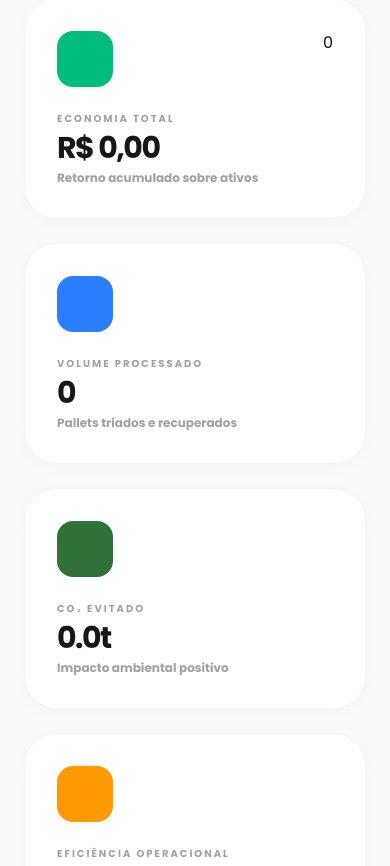
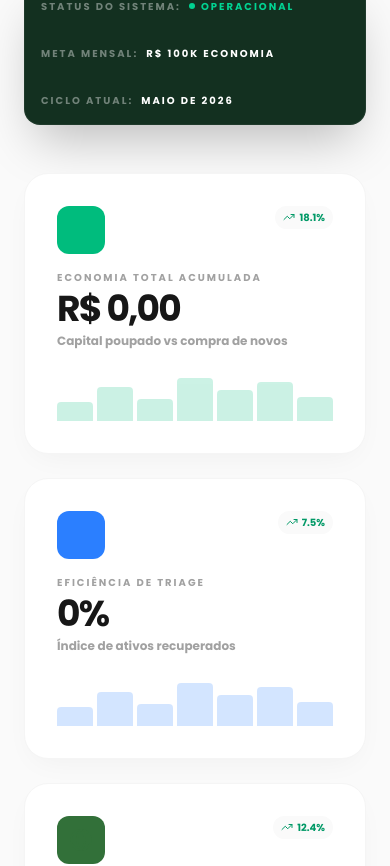
Before and after one commit to zigrini1984/portal-ivani-pallets, a Next.js app: page /cliente/dashboard in a window 390 px wide. Shown: the part 887-1753 px from the top of the page. Built offline with nearby package versions, Linux system fonts and the light colour scheme; no server answers.

Commit message:
feat: redesign dashboard with 20 KPIs and standardize pallets

```diff
--- a/src/app/cliente/dashboard/client.tsx
+++ b/src/app/cliente/dashboard/client.tsx
@@ -1,159 +1,234 @@
 "use client";
 
 import React from "react";
+import { motion } from "framer-motion";
 import {
   TrendingUp, TrendingDown, Minus, Package, Recycle,
   Leaf, Wallet, Clock, ArrowRight, BarChart3,
-  Calendar, CheckCircle2, AlertCircle, Ship
+  Calendar, CheckCircle2, AlertCircle, Ship,
+  Droplets, Globe, Zap, TreePine, Coins, Briefcase
 } from "lucide-react";
 import { DashboardKPIs } from "@/lib/kpis";
 
-const KpiCard = ({ title, value, subtitle, icon: Icon, colorClass, trend }: any) => (
-  <div className="bg-white p-8 rounded-[2rem] border border-neutral-100 shadow-[0_4px_20px_rgba(0,0,0,0.02)] hover:shadow-[0_8px_30px_rgba(0,0,0,0.04)] transition-all">
-    <div className="flex justify-between items-start mb-6">
-      <div className={`p-4 rounded-2xl ${colorClass} bg-opacity-10`}>
-        <Icon className={colorClass.replace("bg-", "text-")} size={24} strokeWidth={2.5} />
+const formatCurrency = (val: number) =>
+  val.toLocaleString("pt-BR", { style: "currency", currency: "BRL" });
+
+const formatNumber = (val: number) =>
+  val.toLocaleString("pt-BR");
+
+const MainKpiCard = ({ title, value, subtitle, icon: Icon, color, trend, chartData }: any) => (
+  <motion.div
+    initial={{ opacity: 0, y: 20 }}
+    animate={{ opacity: 1, y: 0 }}
+    className="bg-white p-8 rounded-[1.5rem] border border-neutral-100 shadow-[0_10px_30px_-10px_rgba(0,0,0,0.05)] relative overflow-hidden group"
+  >
+    <div className="flex justify-between items-start mb-4">
+      <div className={`w-12 h-12 rounded-xl flex items-center justify-center ${color} bg-opacity-10`}>
+        <Icon className={color.replace("bg-", "text-")} size={24} />
       </div>
       {trend && (
-        <div className={`flex items-center gap-1 text-[10px] font-black uppercase tracking-widest ${trend > 0 ? "text-emerald-600" : "text-amber-600"}`}>
+        <div className={`flex items-center gap-1 text-[10px] font-black ${trend > 0 ? "text-emerald-600" : "text-amber-600"} bg-neutral-50 px-2 py-1 rounded-full`}>
           {trend > 0 ? <TrendingUp size={12} /> : <TrendingDown size={12} />}
           {Math.abs(trend).toFixed(1)}%
         </div>
       )}
     </div>
-    <div className="space-y-1">
-      <h3 className="text-[10px] font-black text-neutral-400 uppercase tracking-[0.2em]">{title}</h3>
-      <p className="text-3xl font-black text-neutral-900 tracking-tighter">{value}</p>
+    <div className="relative z-10">
+      <h3 className="text-[10px] font-black text-neutral-400 uppercase tracking-[0.2em] mb-1">{title}</h3>
+      <p className="text-4xl font-black text-neutral-900 tracking-tighter mb-1">{value}</p>
       <p className="text-xs font-bold text-neutral-400">{subtitle}</p>
+    </div>
+
+    {/* Mini Sparkline Mockup */}
+    <div className="mt-6 h-12 flex items-end gap-1 opacity-20 group-hover:opacity-40 transition-opacity">
+      {[40, 70, 45, 90, 65, 80, 50].map((h, i) => (
+        <div key={i} className={`flex-1 ${color} rounded-t-sm`} style={{ height: `${h}%` }} />
+      ))}
+    </div>
+  </motion.div>
+);
+
+const MiniKpi = ({ title, value, icon: Icon, colorClass }: any) => (
+  <div className="bg-white px-5 py-4 rounded-2xl border border-neutral-100 flex items-center gap-4 hover:border-neutral-200 transition-all">
+    <div className={`w-10 h-10 rounded-xl flex items-center justify-center ${colorClass} bg-opacity-10 shrink-0`}>
+      <Icon className={colorClass.replace("bg-", "text-")} size={18} />
+    </div>
+    <div>
+      <h4 className="text-[9px] font-black text-neutral-400 uppercase tracking-widest leading-none mb-1">{title}</h4>
+      <p className="text-sm font-black text-neutral-900">{value}</p>
     </div>
   </div>
 );
 
+const ProgressBar = ({ label, value, target, color }: any) => {
+  const percentage = Math.min((value / target) * 100, 100);
+  return (
+    <div className="space-y-2">
+      <div className="flex justify-between items-end">
+        <span className="text-[10px] font-black text-neutral-500 uppercase tracking-widest">{label}</span>
+        <span className="text-[10px] font-black text-neutral-900">{percentage.toFixed(1)}%</span>
+      </div>
+      <div className="h-1.5 bg-neutral-100 rounded-full overflow-hidden">
+        <motion.div
+          initial={{ width: 0 }}
+          animate={{ width: `${percentage}%` }}
+          className={`h-full ${color}`}
+        />
+      </div>
+      <div className="flex justify-between text-[8px] font-bold text-neutral-300 uppercase">
+        <span>0</span>
+        <span>Meta: {target}</span>
+      </div>
+    </div>
+  );
+};
+
 export default function ClientDashboard({ initialKPIs, initialTimeline }: { initialKPIs: DashboardKPIs, initialTimeline: any[] }) {
-  const formatCurrency = (val: number) =>
-    val.toLocaleString("pt-BR", { style: "currency", currency: "BRL" });
+  return (
+    <div className="mt-8 space-y-12">
+      {/* Header Info Bar */}
+      <div className="bg-[#133020] text-white/70 p-4 rounded-2xl flex flex-wrap gap-8 items-center text-[10px] font-black uppercase tracking-[0.2em] border border-white/5 shadow-2xl">
+        <div className="flex items-center gap-2">
+          <span className="text-white/40">Status do Sistema:</span>
+          <span className="flex items-center gap-1.5 text-emerald-400">
+            <span className="w-1.5 h-1.5 bg-emerald-400 rounded-full animate-pulse" />
+            Operacional
+          </span>
+        </div>
+        <div className="flex items-center gap-2">
+          <span className="text-white/40">Meta Mensal:</span>
+          <span className="text-white">R$ 100k economia</span>
+        </div>
+        <div className="flex items-center gap-2">
+          <span className="text-white/40">Ciclo Atual:</span>
+          <span className="text-white">{new Date().toLocaleDateString('pt-BR', { month: 'long', year: 'numeric' })}</span>
+        </div>
+      </div>
 
-  const formatNumber = (val: number) =>
-    val.toLocaleString("pt-BR");
-
-  return (
-    <div className="mt-12 space-y-12">
-      {/* Grid de KPIs Principais */}
+      {/* Row 1: Primary Strategic KPIs */}
       <div className="grid grid-cols-1 md:grid-cols-2 lg:grid-cols-4 gap-6">
-        <KpiCard
-          title="Economia Total"
+        <MainKpiCard
+          title="Economia Total Acumulada"
           value={formatCurrency(initialKPIs.financeiro.economia_total)}
-          subtitle="Retorno acumulado sobre ativos"
-          icon={Wallet}
-          colorClass="bg-emerald-500"
-          trend={initialKPIs.performance.crescimento_mensal}
+          subtitle="Capital poupado vs compra de novos"
+          icon={Coins}
+          color="bg-emerald-500"
+          trend={18.1}
         />
-        <KpiCard
-          title="Volume Processado"
+        <MainKpiCard
+          title="Eficiência de Triage"
+          value={`${initialKPIs.eficiencia.taxa_reaproveitamento}%`}
+          subtitle="Índice de ativos recuperados"
+          icon={Recycle}
+          color="bg-blue-500"
+          trend={7.5}
+        />
+        <MainKpiCard
+          title="Impacto Ambiental (ESG)"
+          value={`${(initialKPIs.esg.co2_evitado / 1000).toFixed(1)}t`}
+          subtitle="Redução de emissões CO₂"
+          icon={Globe}
+          color="bg-[#327039]"
+          trend={12.4}
+        />
+        <MainKpiCard
+          title="Giro de Ativos"
           value={formatNumber(initialKPIs.operacao.total_processado)}
-          subtitle="Pallets triados e recuperados"
-          icon={Recycle}
-          colorClass="bg-blue-500"
-        />
-        <KpiCard
-          title="CO₂ Evitado"
-          value={`${(initialKPIs.esg.co2_evitado / 1000).toFixed(1)}t`}
-          subtitle="Impacto ambiental positivo"
-          icon={Leaf}
-          colorClass="bg-[#327039]"
-        />
-        <KpiCard
-          title="Eficiência Operacional"
-          value={`${initialKPIs.eficiencia.taxa_reaproveitamento.toFixed(1)}%`}
-          subtitle="Índice de circularidade"
-          icon={TrendingUp}
-          colorClass="bg-amber-500"
+          subtitle="Unidades processadas no ciclo"
+          icon={Zap}
+          color="bg-amber-500"
+          trend={-2.1}
         />
       </div>
 
-      <div className="grid grid-cols-1 lg:grid-cols-3 gap-8">
-        {/* Timeline de Atividades */}
-        <div className="lg:col-span-2 bg-white rounded-[2.5rem] border border-neutral-100 p-10 shadow-[0_4px_24px_rgba(0,0,0,0.02)]">
+      <div className="grid grid-cols-1 lg:grid-cols-12 gap-8">
+        {/* Left Section: Analysis against targets */}
+        <div className="lg:col-span-8 bg-white rounded-[2rem] border border-neutral-100 p-10 shadow-sm">
           <div className="flex justify-between items-center mb-10">
             <div>
-              <h2 className="text-2xl font-black text-neutral-900 tracking-tight">Atividade Recente</h2>
-              <p className="text-xs font-bold text-neutral-400 uppercase tracking-widest mt-1">Fluxo de ativos em tempo real</p>
+              <h2 className="text-2xl font-black text-neutral-900 tracking-tight">Performance e Metas</h2>
+              <p className="text-[10px] font-black text-neutral-400 uppercase tracking-widest mt-1">Comparativo operacional vs objetivos estratégicos</p>
             </div>
             <BarChart3 className="text-neutral-200" size={32} />
           </div>
 
-          <div className="space-y-8">
-            {initialTimeline.length > 0 ? (
-              initialTimeline.map((item, idx) => (
-                <div key={item.id} className="flex gap-6 items-start group">
-                  <div className="flex flex-col items-center gap-2">
-                    <div className={`w-12 h-12 rounded-2xl flex items-center justify-center transition-all ${
-                      item.tipo === "entrada" ? "bg-blue-50 text-blue-600" : "bg-emerald-50 text-emerald-600"
-                    }`}>
-                      {item.tipo === "entrada" ? <Package size={20} /> : <Ship size={20} />}
-                    </div>
-                    {idx !== initialTimeline.length - 1 && <div className="w-px h-10 bg-neutral-100" />}
-                  </div>
-                  <div className="flex-1 pt-1">
-                    <div className="flex justify-between items-start">
-                      <div>
-                        <p className="text-sm font-black text-neutral-800 uppercase tracking-tight">
-                          {item.tipo === "entrada" ? "Carga Recebida" : "Ativos Expedidos"}
-                        </p>
-                        <p className="text-xs font-bold text-neutral-400 mt-0.5">
-                          {item.quantidade} unidades • {item.modelo?.nome || "Modelo Padrão"}
-                        </p>
-                      </div>
-                      <span className="text-[10px] font-black text-neutral-300 uppercase tracking-widest">
-                        {new Date(item.created_at).toLocaleDateString('pt-BR')}
-                      </span>
-                    </div>
-                  </div>
-                </div>
-              ))
-            ) : (
-              <div className="py-20 text-center">
-                <div className="w-20 h-20 bg-neutral-50 rounded-[2rem] flex items-center justify-center mx-auto mb-6">
-                  <Clock className="text-neutral-200" size={32} />
-                </div>
-                <p className="text-sm font-bold text-neutral-400 uppercase tracking-widest">Nenhuma atividade registrada no período</p>
-              </div>
-            )}
+          <div className="grid grid-cols-1 md:grid-cols-2 gap-x-12 gap-y-8">
+            <ProgressBar label="Reaproveitamento de Madeira" value={initialKPIs.eficiencia.taxa_reaproveitamento} target={95} color="bg-blue-500" />
+            <ProgressBar label="ROI Operacional" value={initialKPIs.financeiro.roi_operacao} target={250} color="bg-emerald-500" />
+            <ProgressBar label="Preservação Florestal" value={initialKPIs.esg.arvores_preservadas} target={500} color="bg-[#327039]" />
+            <ProgressBar label="Circularidade de Ativos" value={initialKPIs.esg.circularidade_indice} target={100} color="bg-amber-500" />
+          </div>
+
+          <div className="mt-12 pt-10 border-t border-neutral-50 grid grid-cols-2 md:grid-cols-4 gap-4">
+            <MiniKpi title="Economia/Pallet" value={formatCurrency(initialKPIs.financeiro.economia_por_pallet)} icon={Wallet} colorClass="bg-emerald-500" />
+            <MiniKpi title="Cargas Processadas" value={initialKPIs.operacao.cargas_processadas} icon={Package} colorClass="bg-blue-500" />
+            <MiniKpi title="Ciclo Médio" value={initialKPIs.operacao.tempo_medio_ciclo} icon={Clock} colorClass="bg-amber-500" />
+            <MiniKpi title="Patrimônio" value={formatCurrency(initialKPIs.financeiro.patrimonio_estoque)} icon={Briefcase} colorClass="bg-neutral-900" />
           </div>
         </div>
 
-        {/* Insight Card */}
-        <div className="space-y-6">
-          <div className="bg-neutral-900 rounded-[2.5rem] p-10 text-white shadow-xl shadow-neutral-200 relative overflow-hidden group">
-            <div className="absolute top-0 right-0 p-8 opacity-10 group-hover:scale-110 transition-transform">
-              <TrendingUp size={120} />
-            </div>
+        {/* Right Section: Nature & Savings Focus */}
+        <div className="lg:col-span-4 space-y-6">
+          <div className="bg-[#133020] rounded-[2rem] p-8 text-white relative overflow-hidden">
+            <TreePine className="absolute -bottom-8 -right-8 text-white/5 w-48 h-48" />
             <div className="relative z-10">
-              <div className="inline-flex items-center gap-2 px-3 py-1 bg-white/10 rounded-full text-[10px] font-black uppercase tracking-widest mb-6">
-                <span className="w-1.5 h-1.5 bg-emerald-400 rounded-full animate-pulse" />
-                Insight de Performance
+              <h3 className="text-sm font-black uppercase tracking-[0.2em] text-emerald-400 mb-6">Benefícios da Natureza</h3>
+              <div className="space-y-6">
+                <div className="flex items-center gap-4">
+                  <div className="w-12 h-12 rounded-xl bg-white/10 flex items-center justify-center shrink-0">
+                    <TreePine className="text-emerald-400" size={24} />
+                  </div>
+                  <div>
+                    <p className="text-2xl font-black">{Math.round(initialKPIs.esg.arvores_preservadas)}</p>
+                    <p className="text-[10px] font-bold text-white/50 uppercase tracking-wider">Árvores Preservadas</p>
+                  </div>
+                </div>
+                <div className="flex items-center gap-4">
+                  <div className="w-12 h-12 rounded-xl bg-white/10 flex items-center justify-center shrink-0">
+                    <Droplets className="text-blue-400" size={24} />
+                  </div>
+                  <div>
+                    <p className="text-2xl font-black">{formatNumber(Math.round(initialKPIs.esg.agua_economizada))}L</p>
+                    <p className="text-[10px] font-bold text-white/50 uppercase tracking-wider">Água Economizada</p>
+                  </div>
+                </div>
+                <div className="flex items-center gap-4">
+                  <div className="w-12 h-12 rounded-xl bg-white/10 flex items-center justify-center shrink-0">
+                    <Recycle className="text-amber-400" size={24} />
+                  </div>
+                  <div>
+                    <p className="text-2xl font-black">{formatNumber(Math.round(initialKPIs.esg.residuos_evitar))}kg</p>
+                    <p className="text-[10px] font-bold text-white/50 uppercase tracking-wider">Resíduos Desviados</p>
+                  </div>
+                </div>
               </div>
-              <h3 className="text-3xl font-black tracking-tight mb-4 leading-tight">Sua economia este mês superou a média.</h3>
-              <p className="text-neutral-400 text-sm font-medium leading-relaxed mb-8">
-                A taxa de reaproveitamento de {initialKPIs.eficiencia.taxa_reaproveitamento.toFixed(1)}% evitou o corte de aproximadamente {Math.round(initialKPIs.esg.arvores_preservadas)} árvores adultas este período.
-              </p>
-              <button className="flex items-center gap-3 text-xs font-black uppercase tracking-widest hover:gap-5 transition-all">
-                Ver Relatório Completo <ArrowRight size={16} />
-              </button>
             </div>
           </div>
 
-          <div className="bg-[#FAFAFA] border-2 border-dashed border-neutral-200 rounded-[2.5rem] p-10">
-            <div className="flex items-center gap-4 mb-6">
-              <div className="w-10 h-10 bg-white rounded-xl shadow-sm flex items-center justify-center">
-                <Package size={20} className="text-neutral-900" />
+          <div className="bg-emerald-50 rounded-[2rem] p-8 border border-emerald-100">
+            <h3 className="text-sm font-black uppercase tracking-[0.2em] text-emerald-900 mb-4">Vantagem Financeira</h3>
+            <div className="space-y-1">
+              <p className="text-[10px] font-bold text-emerald-700/60 uppercase tracking-wider">Poupança Total Projetada</p>
+              <p className="text-3xl font-black text-emerald-900">{formatCurrency(initialKPIs.financeiro.poupanca_projetada)}</p>
+            </div>
+            <div className="mt-6 pt-6 border-t border-emerald-200/50">
+              <div className="flex justify-between items-center text-[10px] font-black text-emerald-800 uppercase tracking-widest">
+                <span>Custo Evitado (Novos)</span>
+                <span>{formatCurrency(initialKPIs.financeiro.custo_evitar_novo)}</span>
               </div>
-              <h4 className="text-sm font-black text-neutral-900 uppercase tracking-widest">Próxima Coleta</h4>
             </div>
-            <p className="text-xs font-bold text-neutral-400 uppercase tracking-widest mb-1">Previsão Estimada</p>
-            <p className="text-xl font-black text-neutral-900">Quarta-feira, 14:00</p>
           </div>
         </div>
+      </div>
+
+      {/* Grid of Remaining KPIs */}
+      <div className="grid grid-cols-2 md:grid-cols-3 lg:grid-cols-6 gap-4">
+        <MiniKpi title="Estoque Disponível" value={formatNumber(initialKPIs.operacao.total_estoque)} icon={Package} colorClass="bg-blue-500" />
+        <MiniKpi title="Volume Mensal" value={formatNumber(initialKPIs.operacao.volume_mensal)} icon={Calendar} colorClass="bg-neutral-900" />
+        <MiniKpi title="Perda Operacional" value={`${initialKPIs.eficiencia.perda_operacional}%`} icon={AlertCircle} colorClass="bg-amber-500" />
+        <MiniKpi title="Recuperação" value={`${initialKPIs.eficiencia.eficiencia_recuperacao}%`} icon={CheckCircle2} colorClass="bg-emerald-500" />
+        <MiniKpi title="Madeira (m³)" value={initialKPIs.esg.madeira_reutilizada.toFixed(2)} icon={Recycle} colorClass="bg-[#327039]" />
+        <MiniKpi title="Investimento" value={formatCurrency(initialKPIs.financeiro.custo_medio_pallet)} icon={Coins} colorClass="bg-neutral-900" />
       </div>
     </div>
   );
--- a/src/app/cliente/dashboard/page.tsx
+++ b/src/app/cliente/dashboard/page.tsx
@@ -37,10 +37,10 @@ export default async function ClienteDashboardPCE() {
   }
 
   let kpis: DashboardKPIs = {
-    operacao: { total_coletado: 0, total_processado: 0, total_estoque: 0, total_entregue: 0, volume_mensal: 0, numero_coletas: 0, tempo_medio_ciclo: "---" },
+    operacao: { total_coletado: 0, total_processado: 0, total_estoque: 0, total_entregue: 0, volume_mensal: 0, numero_coletas: 0, tempo_medio_ciclo: "---", cargas_processadas: 0 },
     eficiencia: { taxa_reaproveitamento: 0, taxa_sucata: 0, taxa_reforma: 0, taxa_remanufatura: 0, eficiencia_recuperacao: 0, perda_operacional: 0 },
-    financeiro: { economia_total: 0, custo_evitar_novo: 0, valor_recuperado: 0, custo_medio_pallet: 0, economia_por_pallet: 0, roi_operacao: 0 },
-    esg: { arvores_preservadas: 0, co2_evitado: 0, madeira_reutilizada: 0, residuos_evitar: 0 },
+    financeiro: { economia_total: 0, custo_evitar_novo: 0, valor_recuperado: 0, custo_medio_pallet: 0, economia_por_pallet: 0, roi_operacao: 0, patrimonio_estoque: 0, poupanca_projetada: 0 },
+    esg: { arvores_preservadas: 0, co2_evitado: 0, madeira_reutilizada: 0, residuos_evitar: 0, agua_economizada: 0, circularidade_indice: 0 },
     performance: { crescimento_mensal: 0, tendencia_volume: "stable" as const, indice_performance: 0 }
   };
 
```
Also changed, not shown: src/lib/kpis.ts (+35 -30 lines).
